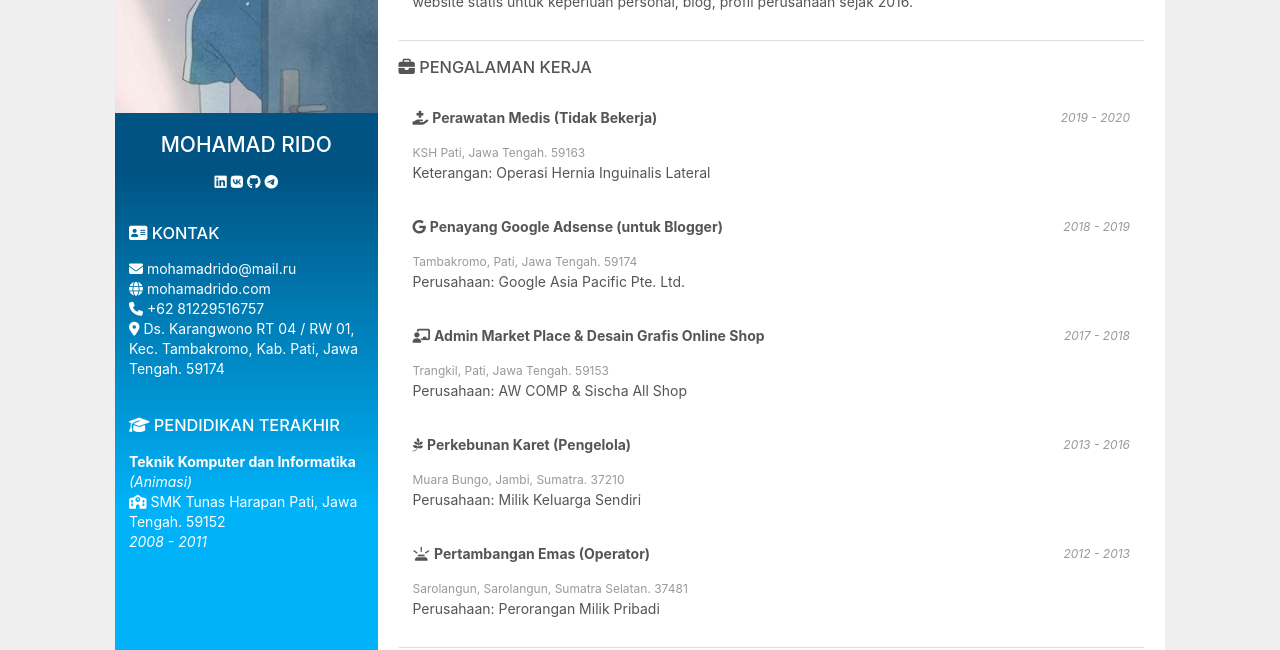
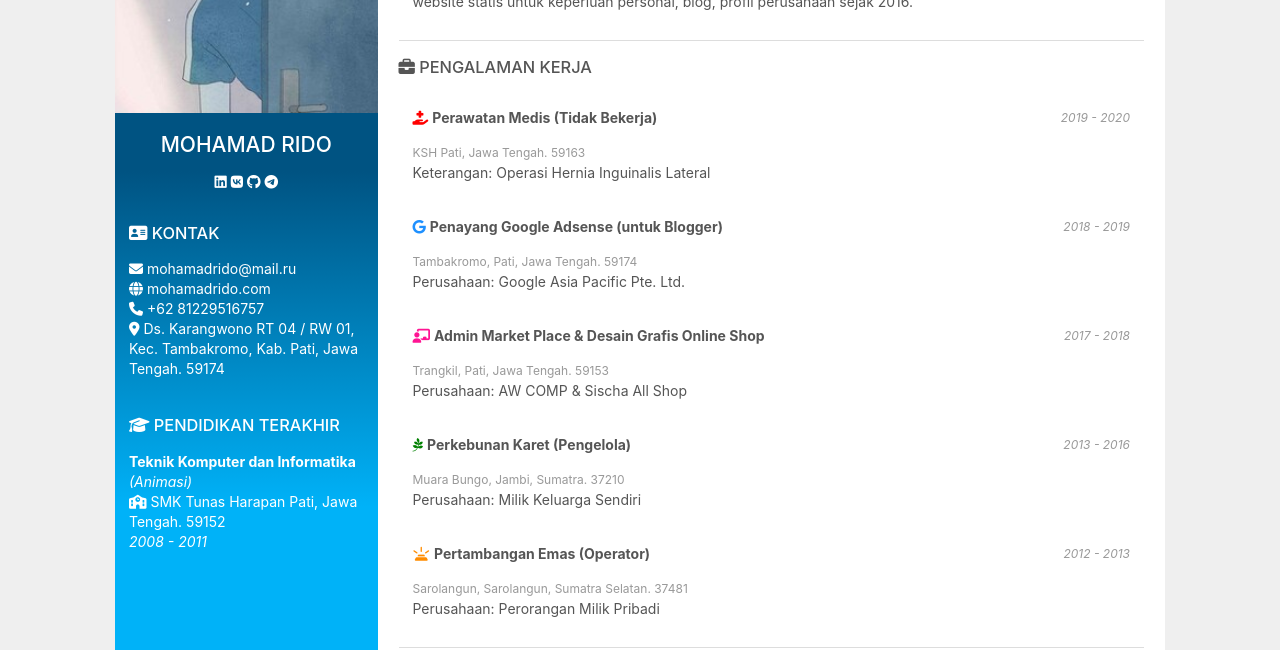
Before and after one commit to mohamadrido/about, a Jekyll site: the page built from id.html, in a window 1280 px wide. Shown: the part 165-815 px from the top of the page. Built offline with Jekyll 4.4.1, drawn with Linux system fonts in a browser that asks for light colours; nearby versions of some CDN libraries.

Commit message:
Update id.html

```diff
--- a/id.html
+++ b/id.html
@@ -44,35 +44,35 @@ layout: default
     <h3><i class="fa-solid fa-briefcase"></i> PENGALAMAN KERJA</h3>
     <div class="container" style="padding: 1em; border-bottom: 1px solid #ddd;">
 
-    <i class="fa-solid fa-hand-holding-medical"></i> <b>Perawatan Medis (Tidak Bekerja)</b>
+    <i class="fa-solid fa-hand-holding-medical" style="color:red;"></i> <b>Perawatan Medis (Tidak Bekerja)</b>
     <div class="container-right">
     <i>2019 - 2020</i>
     </div>
     <p><span class="span">KSH Pati, Jawa Tengah. 59163</span><br/>
     Keterangan: Operasi Hernia Inguinalis Lateral</p>
     <br/>
-    <i class="fa-brands fa-google"></i> <b>Penayang Google Adsense (untuk Blogger)</b>
+    <i class="fa-brands fa-google" style="color:dodgerblue;"></i> <b>Penayang Google Adsense (untuk Blogger)</b>
     <div class="container-right">
     <i>2018 - 2019</i>
     </div>
     <p><span class="span">Tambakromo, Pati, Jawa Tengah. 59174</span><br/>
     Perusahaan: Google Asia Pacific Pte. Ltd.</p>
     <br/>
-    <i class="fa-solid fa-chalkboard-user"></i> <b>Admin Market Place  & Desain Grafis Online Shop</b>
+    <i class="fa-solid fa-chalkboard-user" style="color:deeppink;"></i> <b>Admin Market Place  & Desain Grafis Online Shop</b>
     <div class="container-right">
     <i>2017 - 2018</i>
     </div>
     <p><span class="span">Trangkil, Pati, Jawa Tengah. 59153</span><br/>
     Perusahaan: <span class="s-p" title="AW COMP & Sischa All Shop" rel="nofollow"></span></p>
     <br/>
-    <i class="fa-brands fa-pagelines"></i> <b>Perkebunan Karet (Pengelola)</b>
+    <i class="fa-brands fa-pagelines" style="color:green;"></i> <b>Perkebunan Karet (Pengelola)</b>
     <div class="container-right">
     <i>2013 - 2016</i>
     </div>
     <p><span class="span">Muara Bungo, Jambi, Sumatra. 37210</span><br/>
     Perusahaan: Milik Keluarga Sendiri</p>
     <br/>
-    <i class="fa-solid fa-land-mine-on"></i> <b>Pertambangan Emas (Operator)</b>
+    <i class="fa-solid fa-land-mine-on" style="color:darkorange;"></i> <b>Pertambangan Emas (Operator)</b>
     <div class="container-right">
     <i>2012 - 2013</i>
     </div>
```
